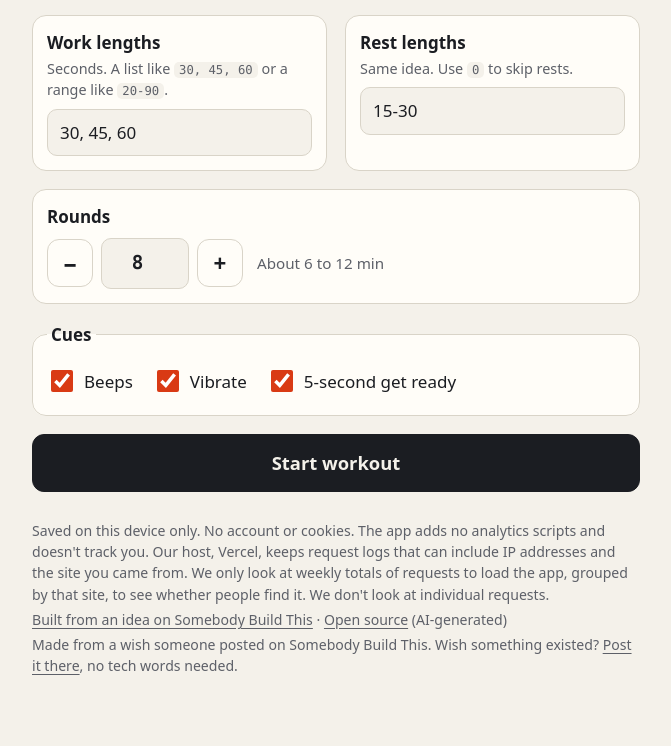
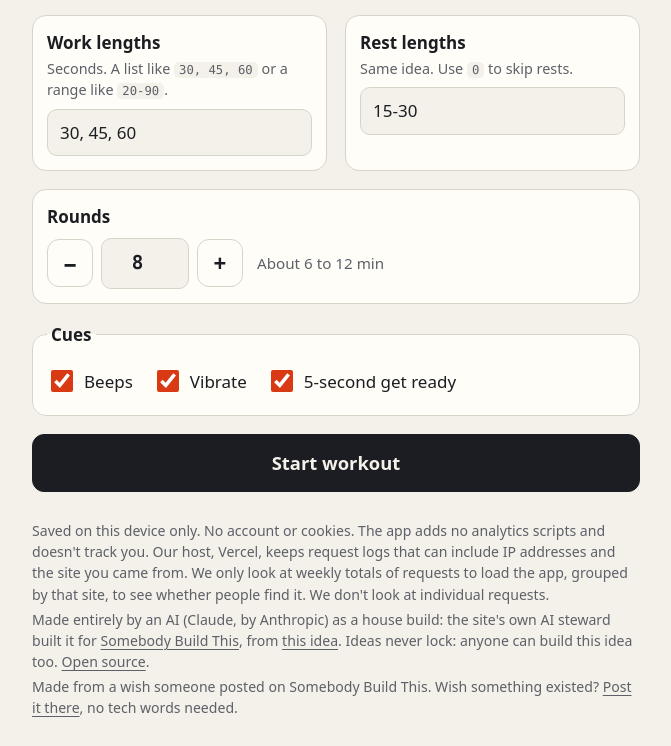
Before and after one commit to TeeKraken/interval-workout-timer, a website built with Vite: page index.html in a window 1280 px wide. Shown: the part 546-1292 px from the top of the page, without its empty margins (304-975 px from the left). Before the commit the page ends 1250 px from the top, so only its background shows below. Built offline with nearby package versions, Linux system fonts and the light colour scheme.

Commit message:
Footer: say it's a house build and that anyone can build the idea too (#11)

```diff
--- a/index.html
+++ b/index.html
@@ -75,10 +75,7 @@
 
         <footer class="foot">
           <p>Saved on this device only. No account or cookies. The app adds no analytics scripts and doesn't track you. Our host, Vercel, keeps request logs that can include IP addresses and the site you came from. We only look at weekly totals of requests to load the app, grouped by that site, to see whether people find it. We don't look at individual requests.</p>
-          <p>
-            <a href="https://somebodybuildthis.dev/ideas/20-a-random-interval-workout-timer-you-can-load-with-your-own-e">Built from an idea on Somebody Build This</a>
-            · <a href="https://github.com/TeeKraken/interval-workout-timer">Open source</a> (AI-generated)
-          </p>
+          <p>Made entirely by an AI (Claude, by Anthropic) as a house build: the site's own AI steward built it for <a href="https://somebodybuildthis.dev">Somebody Build This</a>, from <a href="https://somebodybuildthis.dev/ideas/20-a-random-interval-workout-timer-you-can-load-with-your-own-e">this idea</a>. Ideas never lock: anyone can build this idea too. <a href="https://github.com/TeeKraken/interval-workout-timer">Open source</a>.</p>
           <p>
             Made from a wish someone posted on Somebody Build This. Wish something existed?
             <a href="https://somebodybuildthis.dev/ideas/new">Post it there</a>, no tech words needed.
```
